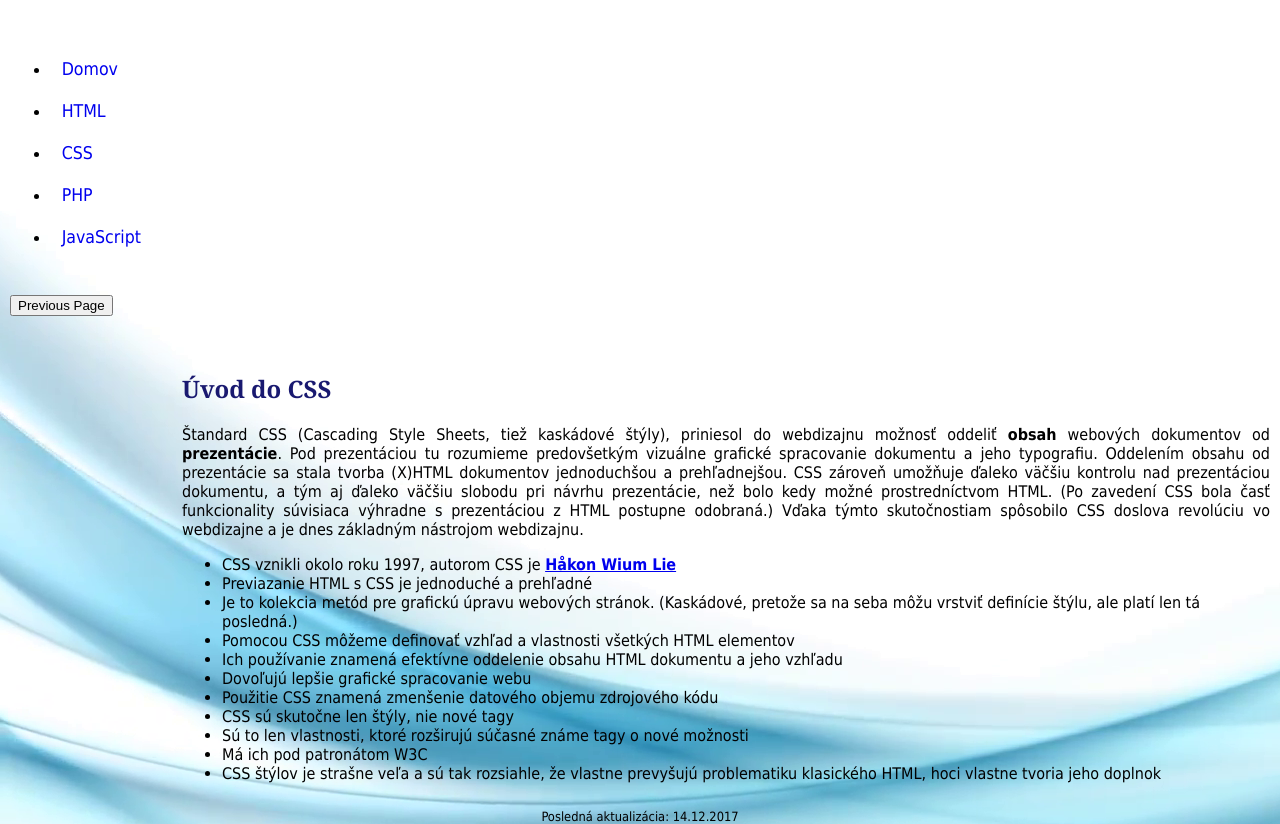
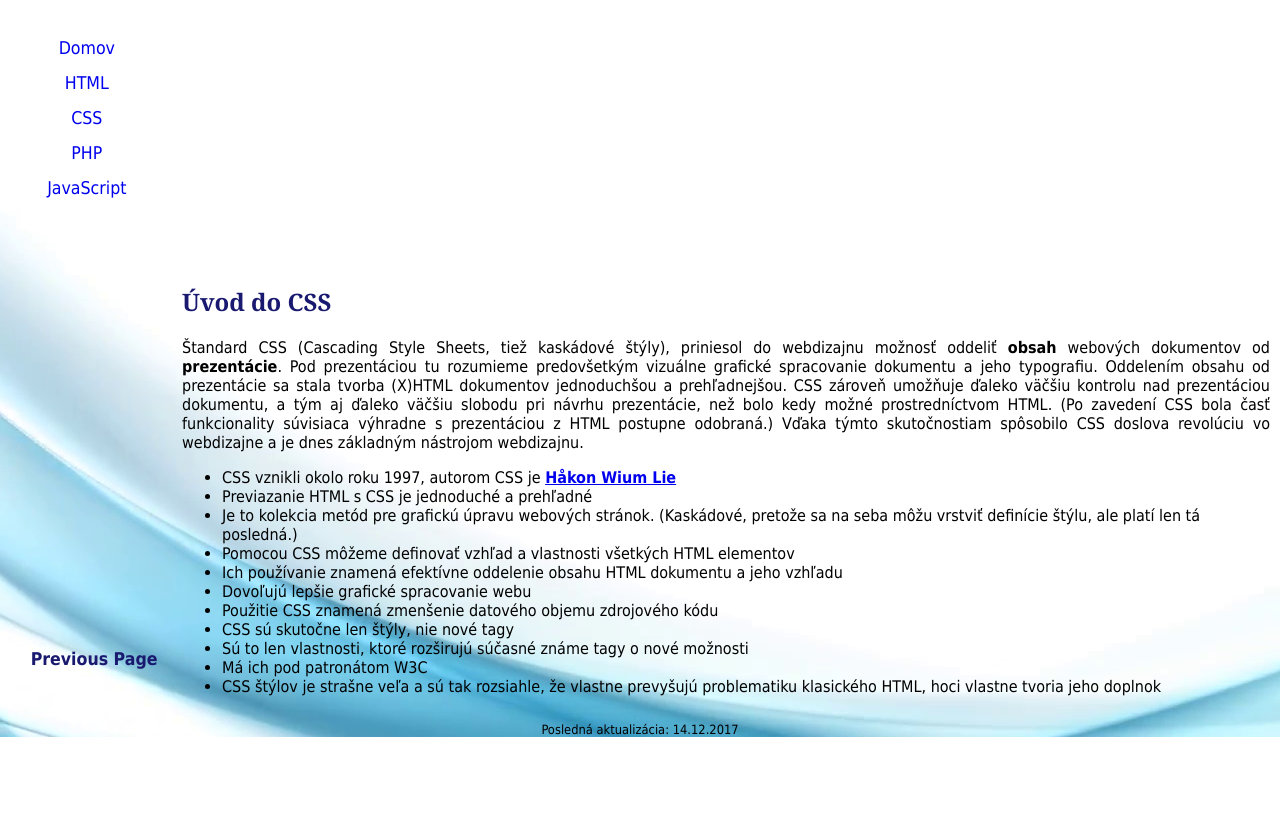
Before and after one commit to Pravlad/spolocny-projekt, a plain HTML site: page css.html in a window 1280 px wide. Shown: the part 109-933 px from the top of the page. After the commit the page ends 846 px from the top, so only its background shows below. Drawn offline with Linux system fonts and the light colour scheme.

Commit message:
css almostrdy

```diff
--- a/Kahun.css
+++ b/Kahun.css
@@ -50,30 +50,44 @@ h1, h2 {
 	margin: 1em 0;
 	padding: 1px;
 	font-size: 110%;
+	text-align: center;
+	cursor: pointer;
 }
 
-.menu li {
+.menu a {
 	display: outline;
 	margin: 0;
 	padding: 0.25ex 1ex;
 	border: solid transparent 1px;
+	text-decoration: none;  /*odkazy v menu sa nebudu podciarkovat*/
 }
 
-.menu li:hover {
+.menu a:hover {
 	border: solid black 1px;  /*ramik ked nabehnem kurzorom*/
 }
 
-.menu a {
-	text-decoration: none;  /*odkazy v menu sa nebudu podciarkovat*/
+.button {
+	line-height: 200%;
+	margin: 1em 0;
+	padding: 1px;
+	font-size: 110%;
+	text-align: center;
+	cursor: pointer;
+	font-weight: bold;
+	color: midnightblue;
 }
 
-.button {
-    background-color: transparent;
-    border: none;
-    color: white;
-    padding: 15px 32px;
-    text-align: center;
-    text-decoration: none;
-    display: inline-block;
-    font-size: 16px;
+.button a {
+	display: outline;
+	margin: 0;
+	padding: 0.25ex 1ex;
+	border: solid transparent 1px;
+	text-decoration: none;
+	position: fixed;
+	bottom: 10;
+    left: 20;
 }
+
+.button a:hover {
+	border: solid black 1px;  /*ramik ked nabehnem kurzorom*/
+}
--- a/css.html
+++ b/css.html
@@ -19,17 +19,17 @@
 
    <div id="left">
    <div class="menu">
-   <ul>
-        <li><a href="index.html">Domov</a></li>
-        <li><a href="html.html">HTML</a></li>
-		<li><td class="selected"><a href="css.html">CSS</a></li>
-		<li><a href="php.html">PHP</a></li>
-        <li><a href="javascript.html">JavaScript</a></li>
-      </ul>
-	  	</div>
-<FORM>
-<INPUT TYPE="Button" VALUE="Previous Page" onClick="history.go(-1)">
-</FORM>
+
+    <a href="index.html">Domov</a><br>
+    <a href="html.html">HTML</a><br>
+	<td class="selected"><a href="css.html">CSS</a><br>
+	<a href="php.html">PHP</a><br>
+    <a href="javascript.html">JavaScript</a><br>
+
+	</div>
+	<div class="button">
+	<a onClick="history.go(-1)">Previous Page</a>
+	</div>
 	</div>
 
 	<div id="right">
```
Also changed, not shown: html.html (+11 -11 lines), index.html (+6 -10 lines), javascript.html (+9 -11 lines), php.html (+11 -11 lines).
